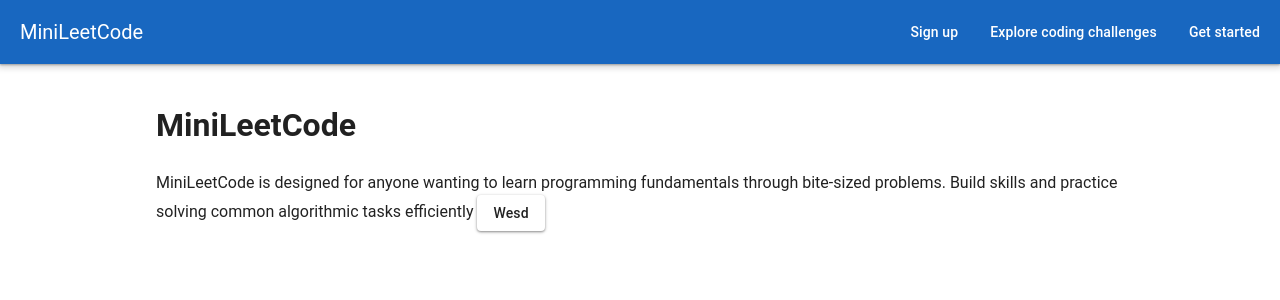
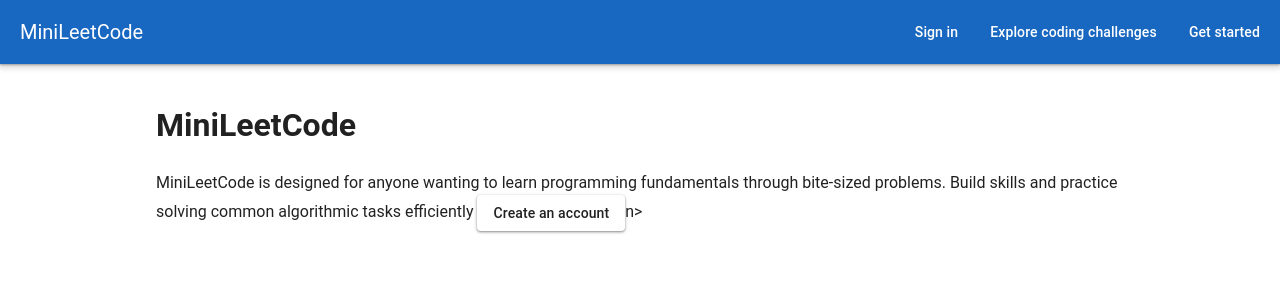
Before and after one commit to Mario0703/FullStack-Coding-Problem-Solving-Service, a Vue app in the folder frontend/: page / in a window 1280 px wide. Shown: the top 300 px of the page. Built offline with nearby package versions, Linux system fonts and the light colour scheme; the HTML template or start-up script is replaced by a standard one.

Commit message:
Update landing page buttons and improve Vite configuration

```diff
--- a/frontend/src/components/landingPage.vue
+++ b/frontend/src/components/landingPage.vue
@@ -5,10 +5,9 @@
 
 <template>
   <v-container>
-
   <v-app-bar color="primary">
     <v-app-bar-title>MiniLeetCode</v-app-bar-title>
-    <v-btn color="Primary">Sign up</v-btn>
+    <v-btn color="Primary">Sign in</v-btn>
     <v-btn color="Primary">Explore coding challenges</v-btn>
     <v-btn color="Primary">Get started</v-btn>
   </v-app-bar>
@@ -17,7 +16,7 @@
     MiniLeetCode is designed for anyone wanting to learn programming fundamentals through bite-sized problems.
     Build skills and practice solving common algorithmic tasks efficiently
   </span>
-      <v-btn>Wesd</v-btn>
+      <v-btn>Create an account</v-btn>n>
   </v-container>
 
 
--- a/frontend/vite.config.ts
+++ b/frontend/vite.config.ts
@@ -1,16 +1,16 @@
 import { fileURLToPath, URL } from 'node:url'
-
 import { defineConfig } from 'vite'
 import vue from '@vitejs/plugin-vue'
+import vuetify, { transformAssetUrls } from 'vite-plugin-vuetify'
 import vueDevTools from 'vite-plugin-vue-devtools'
-import vuetify from 'vite-plugin-vuetify'
 
-// https://vite.dev/config/
 export default defineConfig({
   plugins: [
-    vue(),
+    vue({
+      template: { transformAssetUrls },
+    }),
+    vuetify({ autoImport: true }),
     vueDevTools(),
-    vuetify({ autoImport: true }),
   ],
   resolve: {
     alias: {
```
